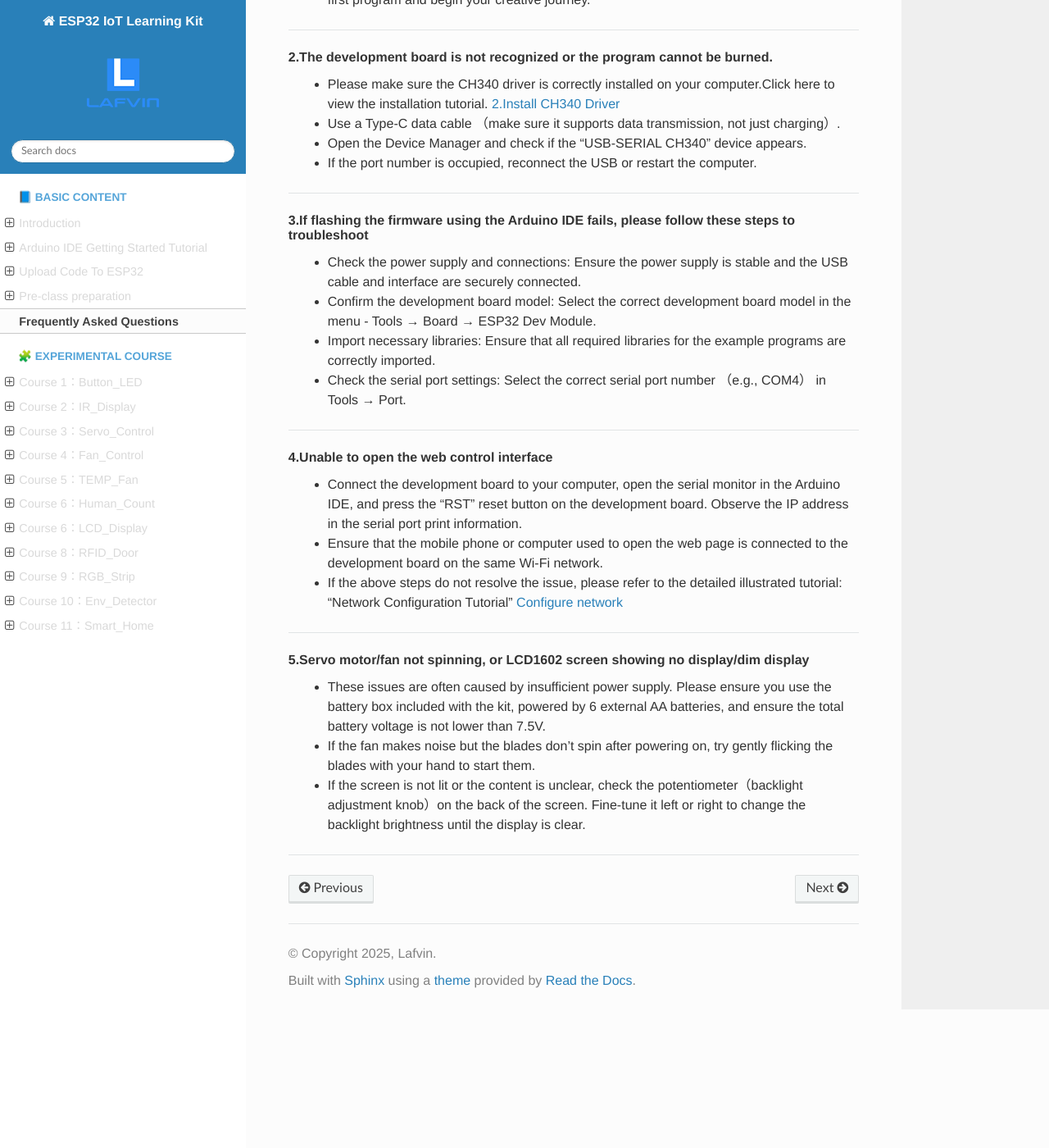
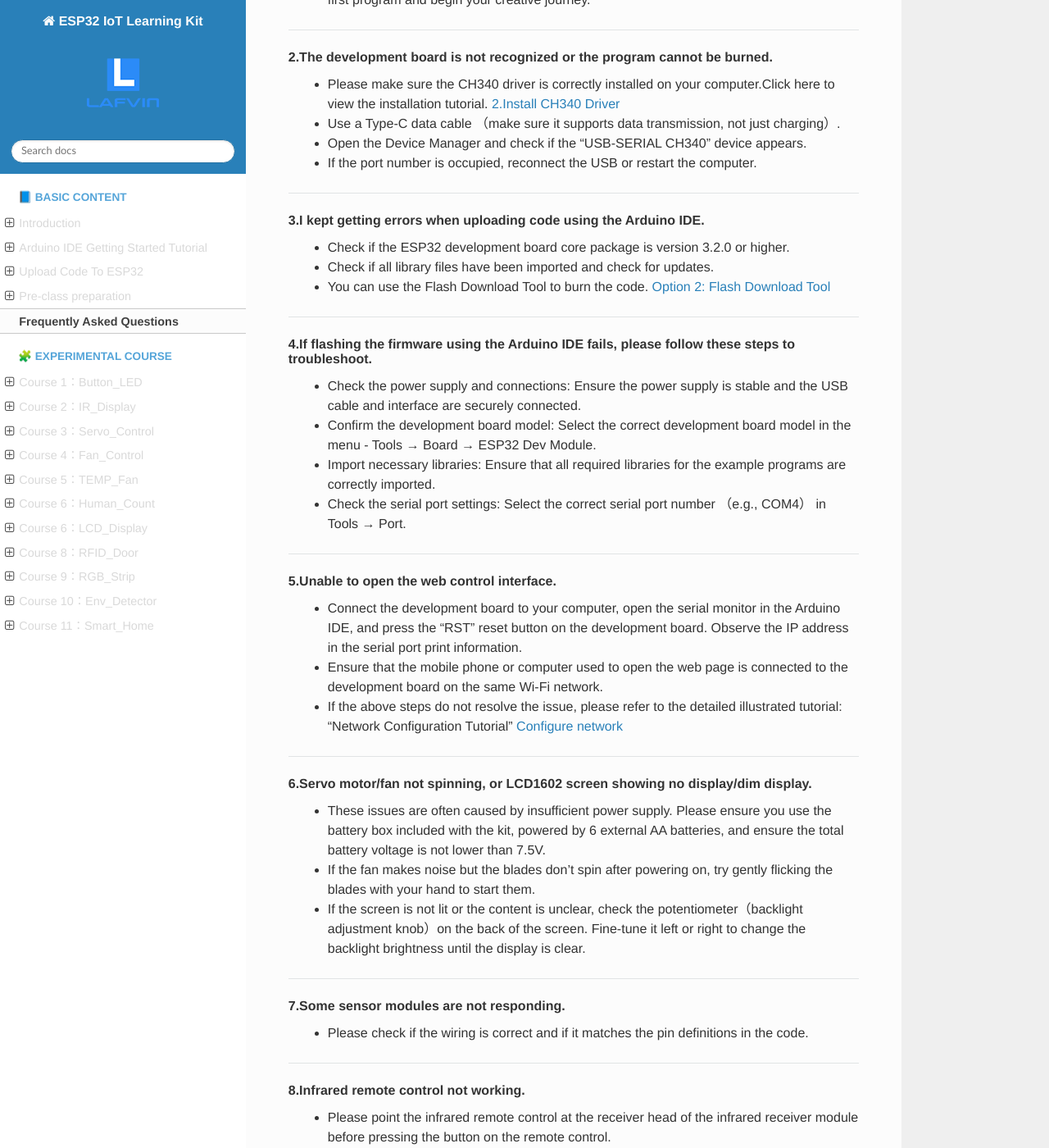
Before and after one commit to COLA508/esp32_IOT_Learning_Kit, a Sphinx documentation site: the page built from docs/source/FrequentlyAskedQuestions.rst, in a window 1280 px wide and 1400 px high, scrolled down 454 px. Shown: the whole window at 82% size. Built offline with Sphinx 7.4.7 and the Read the Docs theme 3.1.0, drawn with Linux system fonts in a browser that asks for light colours; before the commit the page ends 1685 px from its top, so only the background shows below that; some of the changed text lies outside the part shown.

Commit message:
Update FrequentlyAskedQuestions.rst

```diff
--- a/docs/source/FrequentlyAskedQuestions.rst
+++ b/docs/source/FrequentlyAskedQuestions.rst
@@ -1,13 +1,13 @@
 Frequently Asked Questions
 ==========================
 
-**Need help? Please see here first**
+**Need help? Please see here first.**
  - To help you quickly resolve your issues, we have compiled frequently asked questions and troubleshooting methods below. Please try self-troubleshooting first, as this is usually the most efficient way to solve problems.
  - If you cannot find a solution here, please feel free to contact our after-sales team for further technical support.
 
 ----
 
-**1.The device doesn't respond at all after powering on（no light, no operation）?**
+**1.The device doesn't respond at all after powering on（no light, no operation）.**
  - This is normal, please don't worry! To maintain flexibility, our development boards are not pre-installed with functional programs. Simply follow our introductory tutorial to burn your first program and begin your creative journey.
 
 ----
@@ -20,7 +20,14 @@ Frequently Asked Questions
 
 ----
 
-**3.If flashing the firmware using the Arduino IDE fails, please follow these steps to troubleshoot**
+**3.I kept getting errors when uploading code using the Arduino IDE.**
+ - Check if the ESP32 development board core package is version 3.2.0 or higher.
+ - Check if all library files have been imported and check for updates.
+ - You can use the Flash Download Tool to burn the code. :ref:`Flash Download Tool`
+
+----
+
+**4.If flashing the firmware using the Arduino IDE fails, please follow these steps to troubleshoot.**
  - Check the power supply and connections: Ensure the power supply is stable and the USB cable and interface are securely connected.
  - Confirm the development board model: Select the correct development board model in the menu - Tools → Board → ESP32 Dev Module.
  - Import necessary libraries: Ensure that all required libraries for the example programs are correctly imported.
@@ -28,16 +35,26 @@ Frequently Asked Questions
 
 ----
 
-**4.Unable to open the web control interface**
+**5.Unable to open the web control interface.**
  - Connect the development board to your computer, open the serial monitor in the Arduino IDE, and press the "RST" reset button on the development board. Observe the IP address in the serial port print information.
  - Ensure that the mobile phone or computer used to open the web page is connected to the development board on the same Wi-Fi network.
  - If the above steps do not resolve the issue, please refer to the detailed illustrated tutorial: "Network Configuration Tutorial"  :ref:`Configure network`
 
 ----
 
-**5.Servo motor/fan not spinning, or LCD1602 screen showing no display/dim display**
+**6.Servo motor/fan not spinning, or LCD1602 screen showing no display/dim display.**
  - These issues are often caused by insufficient power supply. Please ensure you use the battery box included with the kit, powered by 6 external AA batteries, and ensure the total battery voltage is not lower than 7.5V.
  - If the fan makes noise but the blades don't spin after powering on, try gently flicking the blades with your hand to start them.
  - If the screen is not lit or the content is unclear, check the potentiometer（backlight adjustment knob）on the back of the screen. Fine-tune it left or right to change the backlight brightness until the display is clear.
 
 ----
+
+**7.Some sensor modules are not responding.**
+ - Please check if the wiring is correct and if it matches the pin definitions in the code.
+
+----
+
+**8.Infrared remote control not working.**
+ - Please point the infrared remote control at the receiver head of the infrared receiver module before pressing the button on the remote control.
+
+----
```
